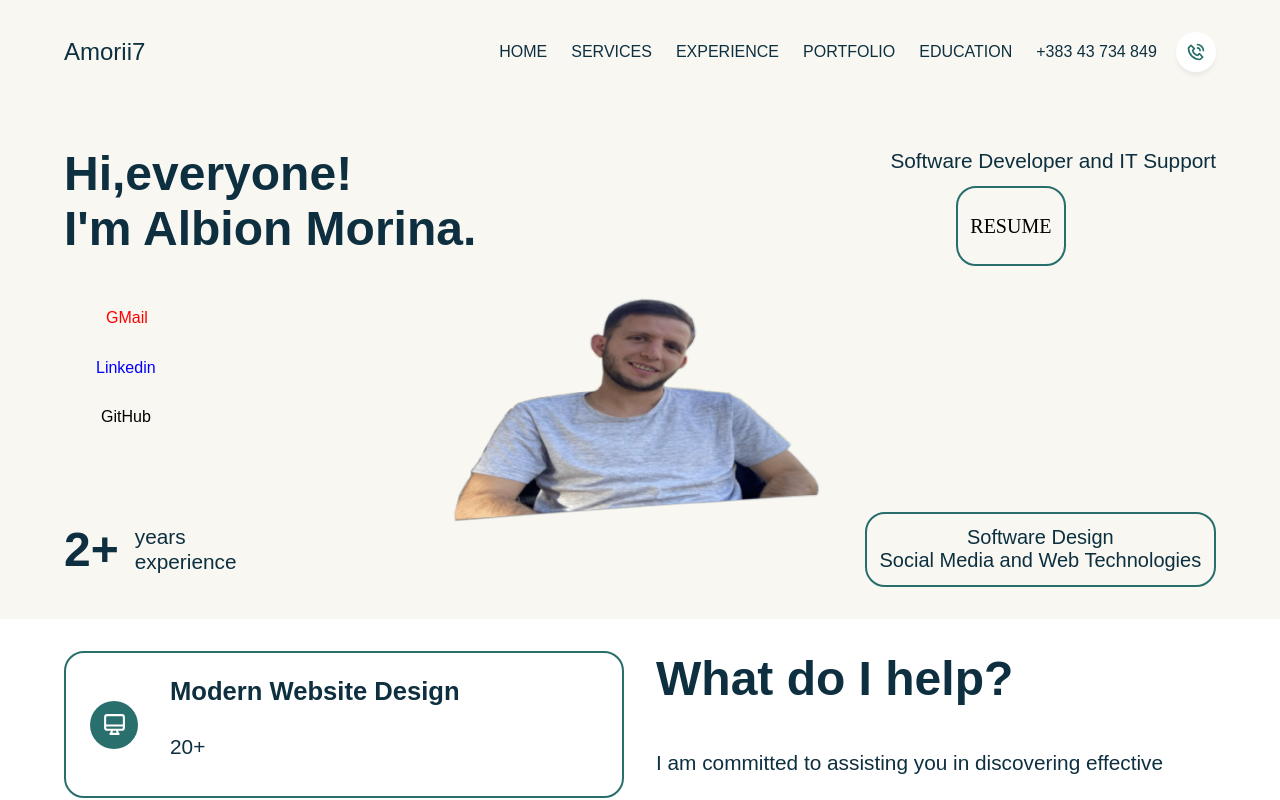
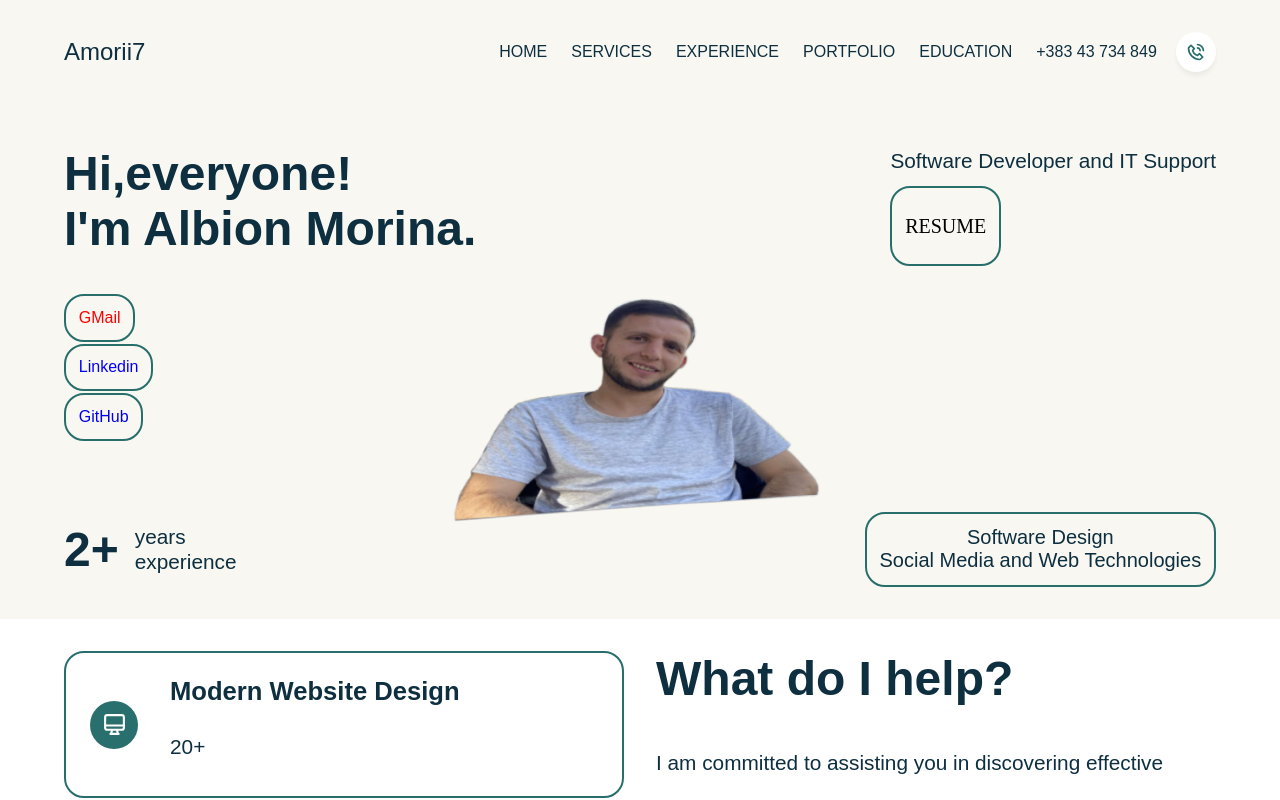
Before and after one commit to Albion007/personal_portfolio, a React (Vite) app: page / in a window 1280 px wide. Shown: the top 800 px of the page. Built offline with nearby package versions, Linux system fonts and the light colour scheme; a web font is replaced by a local one.

Commit message:
changed hover color at hero.module component

```diff
--- a/src/components/Hero/Hero.module.scss
+++ b/src/components/Hero/Hero.module.scss
@@ -83,7 +83,7 @@
         }
 
         .resume {
-            margin-left: 20%;
+
             right: 40%;
             padding: 0% 40%;
             color: black;
@@ -121,7 +121,6 @@
             position: absolute;
             top: 35%;
             left: 0;
-            border: none;
             color: red;
             padding: 15px 42px;
             text-align: center;
@@ -129,6 +128,10 @@
             display: inline-block;
             font-size: 16px;
             transition-duration: 0.4s;
+            border: 2px solid $secondary;
+            border-radius: 20px;
+            padding: 0.80rem;
+            transition: all 200ms ease-out;
         }
 
             .email:hover {
@@ -150,7 +153,6 @@
             position: absolute;
             top: 46%;
             left: 0;
-            border: none;
             color: blue;
             padding: 15px 32px;
             text-align: center;
@@ -158,6 +160,10 @@
             display: inline-block;
             font-size: 16px;
             transition-duration: 0.4s;
+            border: 2px solid $secondary;
+            border-radius: 20px;
+            padding: 0.80rem;
+            transition: all 200ms ease-out;
         }
 
                 .linkedin:hover {
@@ -178,15 +184,16 @@
                 }
             position: absolute;
             top: 57%;
-            left: 0;
-            color: black;
-            border: none;
             padding: 15px 37px;
             text-align: center;
             text-decoration: none;
             display: inline-block;
             font-size: 16px;
             transition-duration: 0.4s;
+            border: 2px solid $secondary;
+            border-radius: 20px;
+            padding: 0.80rem;
+            transition: all 200ms ease-out;
         }
                 .github:hover {
                     background-color: black;
```
